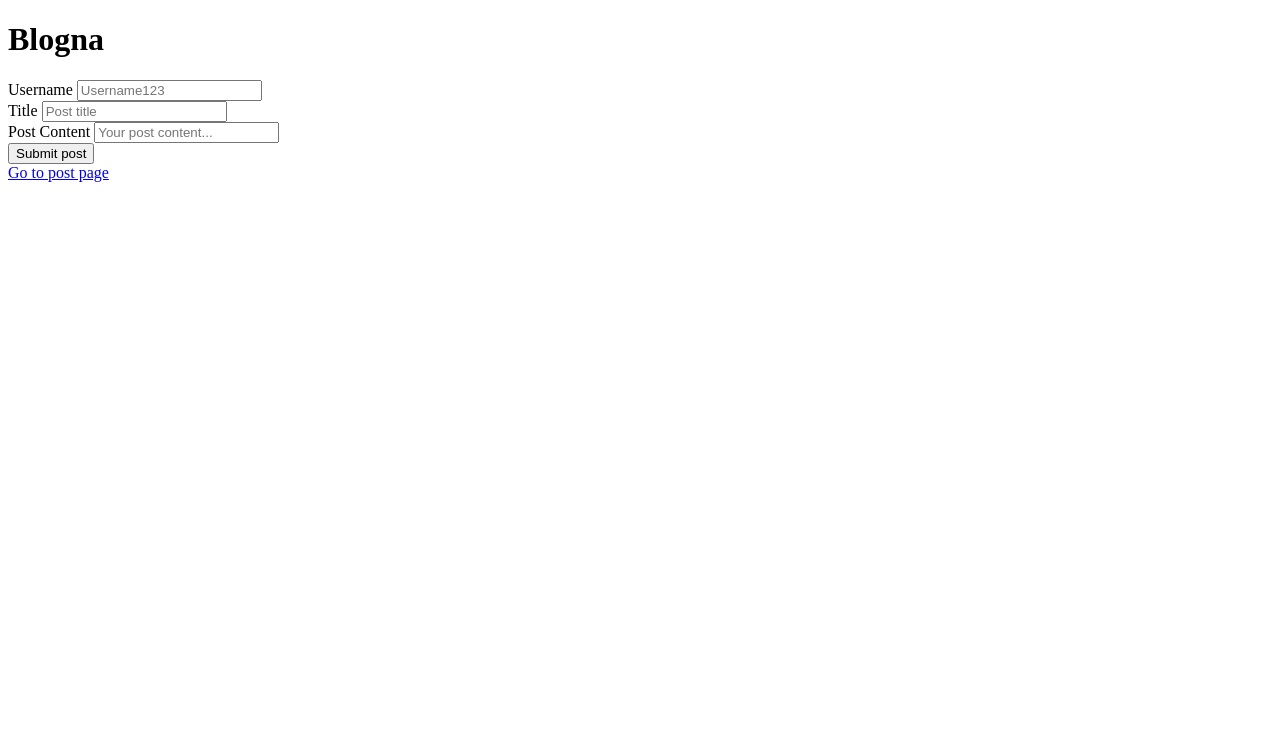
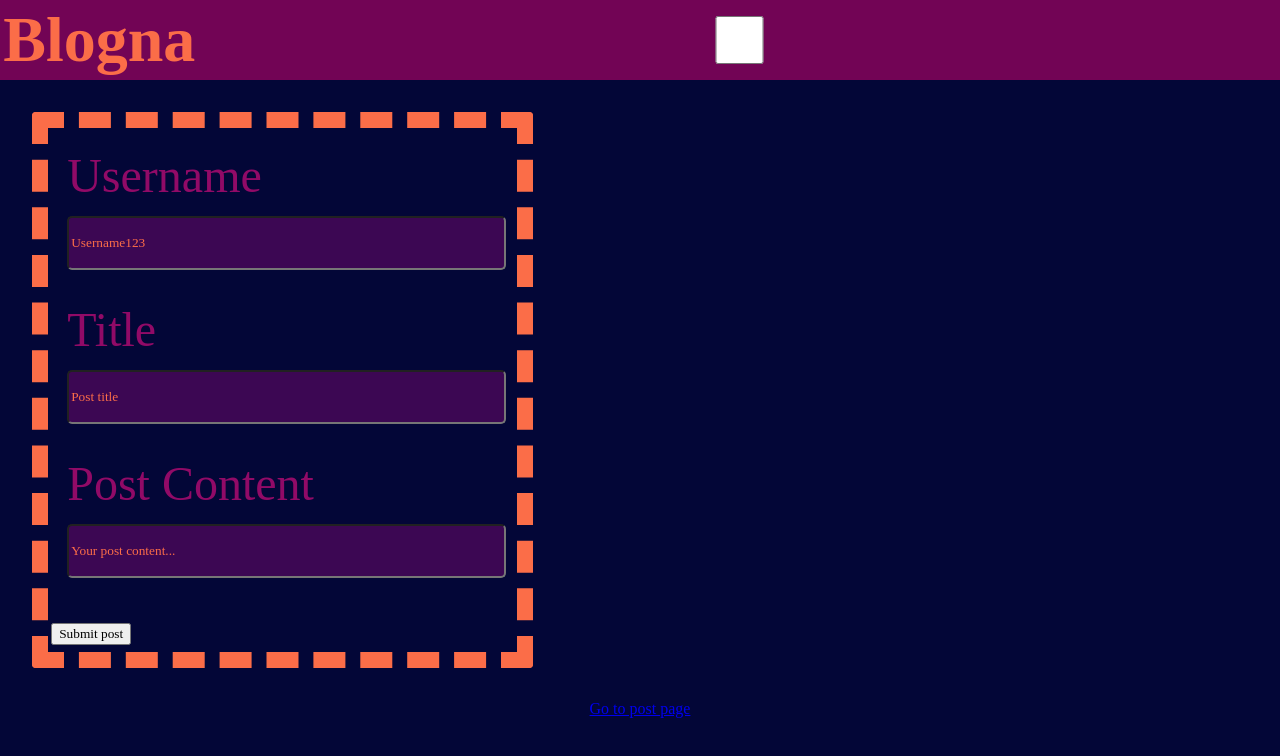
Before and after one commit to Ownerman123/Blog-Page, a plain HTML site: page index.html in a window 1280 px wide. Drawn offline with Linux system fonts and the light colour scheme.

Commit message:
add light adn dark theme css

```diff
--- a/assets/css/styles.css
+++ b/assets/css/styles.css
@@ -0,0 +1,122 @@
+* {
+    font-family: 'Times New Roman', Times, serif;
+
+}
+body {
+    margin: 0%;
+
+}
+:root {
+
+    --darkback: #030637;
+    --darksubback: #3C0753;
+    --darkheadtext: #FB6D48;
+    --darktext: #910A67;
+    --darkheadback: #720455;
+
+    --lightback: #ffffe8;
+    --lightsubback: #FFFEC4;
+    --lightheadtext: #FF9B9B;
+    --lighttext: #CBFFA9;
+    --lightheadback: #CBFFA9;
+}
+
+header {
+    width: 100%;
+    display: flex;
+    justify-content: space-around;
+    align-content: center;
+}
+h1 {
+    font-size: 4rem;
+    margin: .2rem;
+}
+#dark-light {
+    align-self: center;
+}
+
+form {
+    display: flex;
+    flex-wrap: wrap;
+    flex-direction: column;
+    width: fit-content;
+    padding: .2rem;
+    border-radius: 4px;
+    margin: 2rem;
+    justify-content: flex-start;
+    font-size: 3rem;
+}
+.input-group {
+    padding: 1rem;
+    flex: 1 0 75%;
+}
+
+
+input {
+
+    width: 100%;
+    height: 3rem;
+
+
+}
+
+footer {
+    display: flex;
+    justify-content: center;
+}
+
+/* Dark Theme styling */
+
+.dark {
+    background-color: var(--darkback);
+    color: var(--darktext);
+}
+.dark header{
+    background-color: var(--darkheadback);
+    color: var(--darkheadtext);
+}
+.dark form {
+
+    border: 1rem dashed var(--darkheadtext);
+}
+
+.dark input {
+
+    border-radius: 5px;
+    color: var(--darktext);
+
+    background-color: var(--darksubback);
+}
+
+.dark ::placeholder {
+    color: var(--darkheadtext);
+    opacity: 1;
+}
+
+/* Light theme styling */
+
+.light {
+    background-color: var(--lightback);
+    color: var(--lighttext);
+}
+.light header{
+    background-color: var(--lightheadback);
+    color: var(--lightheadtext);
+}
+.light form {
+
+    border: 1rem dashed var(--lightheadtext);
+}
+
+.light input {
+
+    border-radius: 5px;
+    color: var(--lighttext);
+
+    background-color: var(--lightsubback);
+}
+
+.light ::placeholder {
+    color: var(--lightheadtext);
+    opacity: 1;
+}
--- a/index.html
+++ b/index.html
@@ -3,25 +3,28 @@
 <head>
     <meta charset="UTF-8">
     <meta name="viewport" content="width=device-width, initial-scale=1.0">
+    <link rel="stylesheet" href="assets/css/styles.css">
+    <link rel="stylesheet" href="assets/css/form.css">
     <title>Blogna</title>
 </head>
-<body>
+<body class="page dark">
     <header>
         <h1>Blogna</h1>
+        <input type="checkbox" name="Dark-light" id="dark-light">
     </header>
     <main>
         <form method="POST">
-            <div class="input-group">
+            <div class="input-group" >
                 <label for="username">Username</label>
-                <input type="text" name="username" id="username" placeholder="Username123">
+                <input class="text-input" type="text" name="username" id="username" placeholder="Username123">
             </div>
             <div class="input-group">
                 <label for="">Title</label>
-                <input type="text" name="title" id="title" placeholder="Post title">
+                <input class="text-input" type="text" name="title" id="title" placeholder="Post title">
             </div>
             <div class="input-group">
                 <label for="username">Post Content</label>
-                <input type="text" name="content" id="content" placeholder="Your post content...">
+                <input class="text-input" type="text" name="content" id="content" placeholder="Your post content...">
             </div>
             <a href="blog.html">
                 <button id="submit-btn" >Submit post</button>
@@ -34,5 +37,6 @@
         <a href="blog.html">Go to post page</a>
     </footer>
     <script src= "assets/js/form.js"></script>
+    <script src="assets/js/logic.js"></script>
 </body>
 </html>
```
Also changed, not shown: blog.html (+3 -1 lines).
